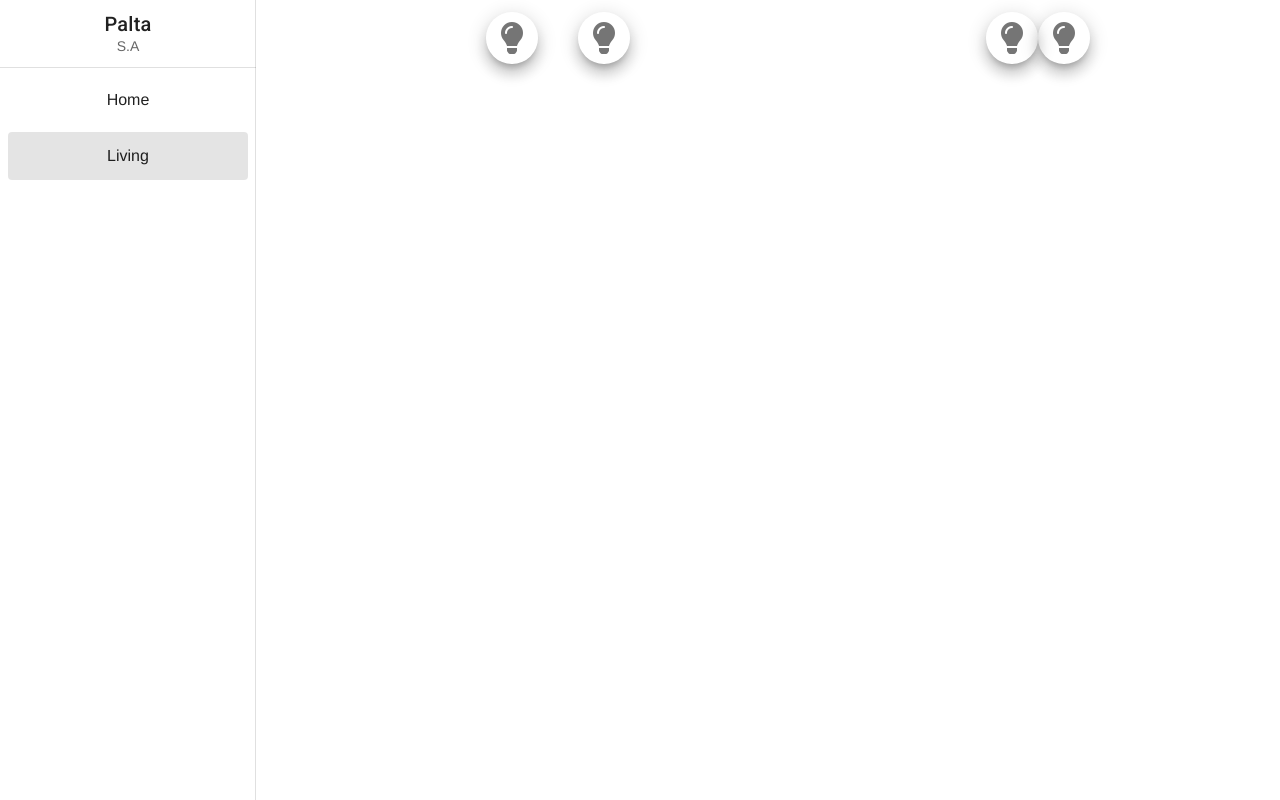
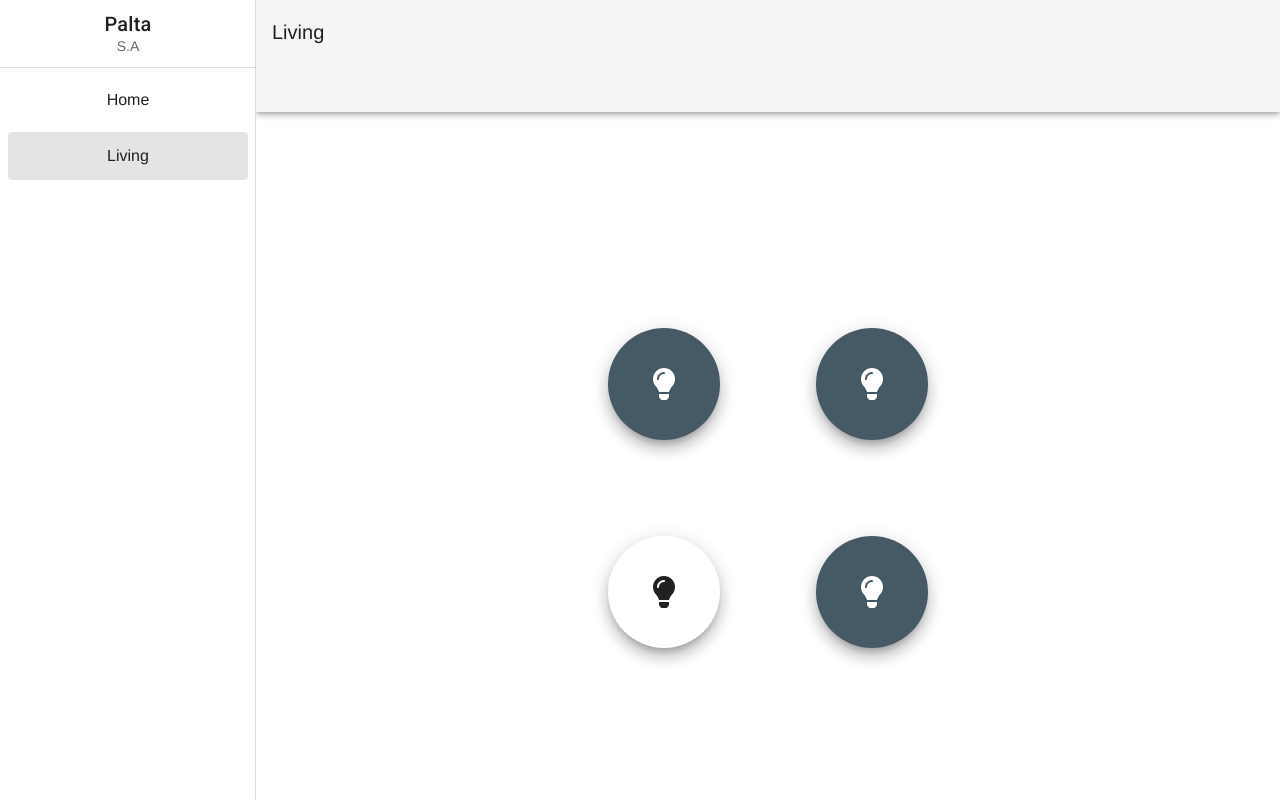
Before and after one commit to FernandoHerbas/front-proyecto-iot, a Vue app: page /living in a window 1280 px wide. Built offline with nearby package versions, Linux system fonts and the light colour scheme.

Commit message:
Posicionamiento de botones y comienzo de app-bar

```diff
--- a/src/App.vue
+++ b/src/App.vue
@@ -1,6 +1,6 @@
 <template>
   <v-app>
-    <v-navigation-drawer app permanent>
+    <v-navigation-drawer app v-model="drawer">
       <v-list-item>
         <v-list-item-content>
           <v-list-item-title class="title">
@@ -29,6 +29,9 @@
         </v-list-item>
       </v-list>
     </v-navigation-drawer>
+    <v-app-bar app collapse>
+      <v-app-bar-nav-icon @click="toggleDrawer()"></v-app-bar-nav-icon>
+    </v-app-bar>
     <v-main>
       <router-view/>
     </v-main>
@@ -42,8 +45,14 @@
           { title: 'Home',to: '/' },
           { title: 'Living',to: '/living' },
         ],
+        drawer: null
       }
     },
+    methods: {
+      toggleDrawer() {
+        this.drawer != this.drawer;
+      }
+    }
   }
 </script>
 <style lang="scss">
--- a/src/dispositivos/Living.vue
+++ b/src/dispositivos/Living.vue
@@ -1,57 +1,108 @@
 <template>
-  <div>
-    <v-container>
-      <v-layout>
-        <v-flex>
+  <v-container fill-height>
+    <v-app-bar app>
+      <v-toolbar-title>Living</v-toolbar-title>
+      <template v-slot:extension>
+          <v-tabs color="light">
+              <template v-for="(item, key) in tabItems">
+                  <v-tab :key="key" :to="item.to">{{item.text}}</v-tab>
+              </template>
+          </v-tabs>
+      </template>
+    </v-app-bar>
+    <div
+      class="led-container"
+    >
+      <template v-for="(led, index) in leds">
+        <div :key="index">
           <v-btn
-            color="accents"
+            :dark="!led.encendido"
+            fab
+            :color="led.encendido ? 'white' : 'blue-grey darken-2'"
             elevation="10"
             x-large
-            icon
-            class="mx-10"
+            class="led-btn"
+            @click="toggleLed(index)"
           >
-            <v-icon>fa-lightbulb</v-icon>
+            <v-icon>{{led.icon}}</v-icon>
           </v-btn>
-
-          <v-btn
-          color="accents"
-          elevation="10"
-          x-large
-          icon
-          >
-            <v-icon>fa-lightbulb</v-icon>
-          </v-btn>
-        </v-flex>
-        <v-flex text-xs-center align-center>
-          <v-btn
-            color="accents"
-            elevation="10"
-            x-large
-            icon
-          >
-            <v-icon>fa-lightbulb</v-icon>
-          </v-btn>
-
-          <v-btn
-          color="accents"
-          elevation="10"
-          x-large
-          icon
-          >
-            <v-icon>fa-lightbulb</v-icon>
-          </v-btn>
-        </v-flex>
-      </v-layout>
-    </v-container>
-  </div>
+        </div>
+      </template>
+    </div>
+  </v-container>
 </template>
 
 <script>
 export default {
+  data() {
+    return {
+      leds: [
+        {
+          icon: "fa-lightbulb",
+          encendido: false
+        },
+        {
+          icon: "fa-lightbulb",
+          encendido: false
+        },
+        {
+          icon: "fa-lightbulb",
+          encendido: true
+        },
+        {
+          icon: "fa-lightbulb",
+          encendido: false
+        }
+      ]
+    }
+  },
+  methods: {
+    toggleLed(index) {
+      this.leds[index].encendido = !this.leds[index].encendido;
 
+      //  this.enviarASocket(index);
+    }//,
+    // enviarASocket(index) {
+    //   var id = index;
+    //   var encendido = leds[index].encendido;
+
+
+    // }
+  }
 }
 </script>
 
 <style>
-
+.led-container {
+  display: grid;
+  width: 100%;
+  height: 100%;
+  grid-template:
+    "a b" auto
+    "c d" auto / auto auto;
+}
+.led-container > div {
+  display: flex;
+  padding: 3rem;
+}
+.led-container > div:nth-child(1) {
+  align-items: flex-end;
+  justify-content: flex-end;
+}
+.led-container > div:nth-child(2) {
+  align-items: flex-end;
+  justify-content: flex-start;
+}
+.led-container > div:nth-child(3) {
+  align-items: flex-start;
+  justify-content: flex-end;
+}
+.led-container > div:nth-child(4) {
+  align-items: flex-start;
+  justify-content: flex-start;
+}
+.led-btn {
+  width: 7rem !important;
+  height: 7rem !important;
+}
 </style>
```
